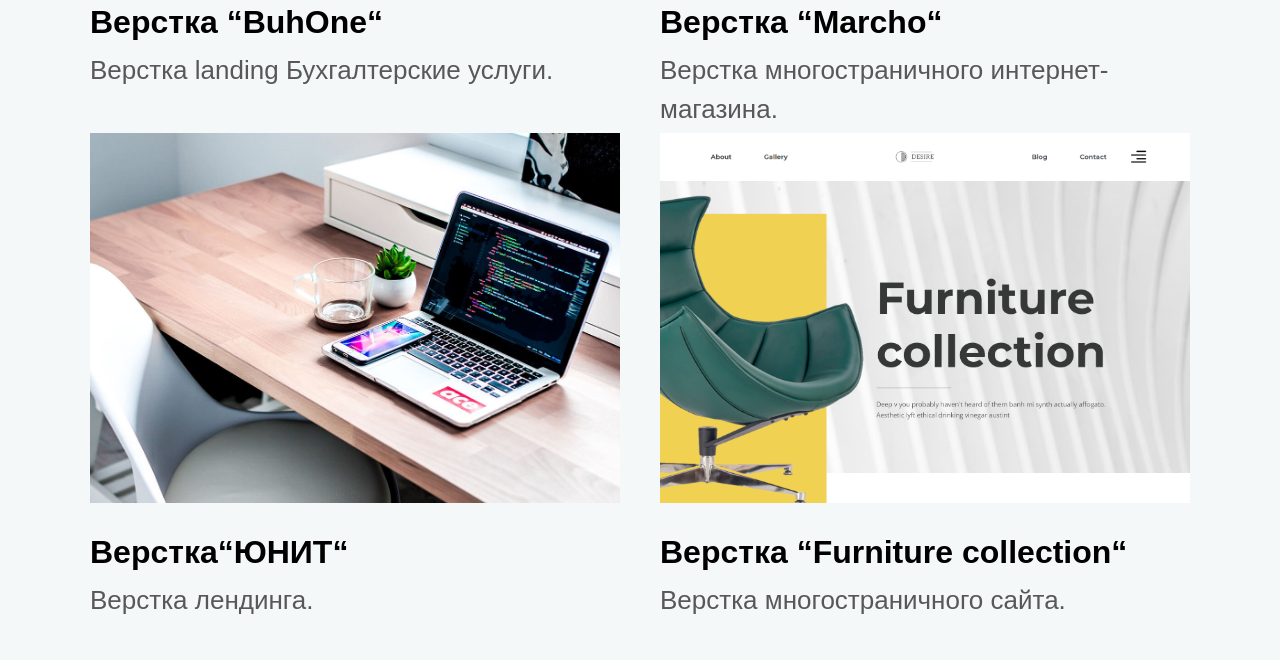
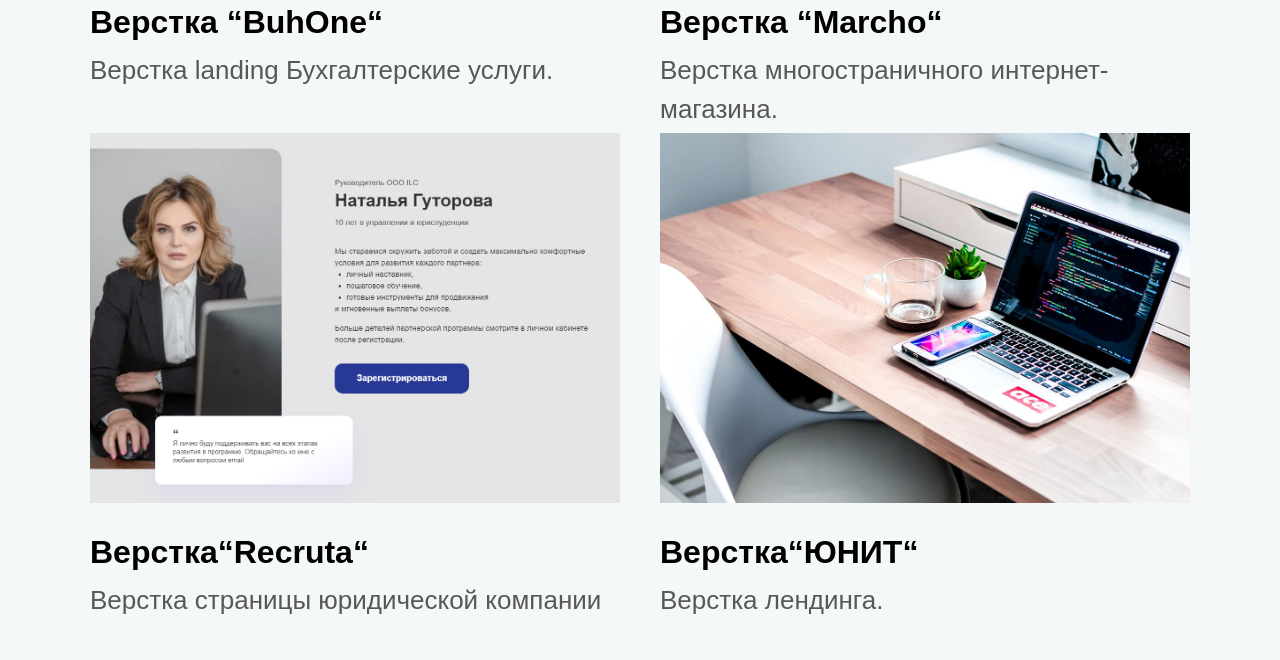
Before and after one commit to ValeriyZoloto/Portfolio-second-, a plain HTML site: page docs/Portfolio.html in a window 1280 px wide. Shown: the part 880-1540 px from the top of the page. Drawn offline with nearby package versions, Linux system fonts and the light colour scheme; grey boxes are pictures that could not be loaded.

Commit message:
add recruta

```diff
--- a/docs/Portfolio.html
+++ b/docs/Portfolio.html
@@ -130,6 +130,20 @@
             <div class="portfolio-card_descrip">
               <h3>Верстка &ldquo;Marcho&ldquo;</h3>
               <p>Верстка многостраничного интернет-магазина.</p>
+            </div>
+          </a>
+        </div>
+
+        <div class="portfolio-card portfolio-card--big mix frontend boots">
+          <a class="portfolio-card_poster"
+            href="https://valeriyzoloto.github.io/Recruta-landing-page/" target="_blank">
+            <img src="./img/portfolio/cards/recruta.png" alt="Recruta" />
+            <button class="more-btn">Смотреть проект</button>
+          </a>
+          <a href="https://valeriyzoloto.github.io/Recruta-landing-page/" target="_blank">
+            <div class="portfolio-card_descrip">
+              <h3>Верстка&ldquo;Recruta&ldquo;</h3>
+              <p>Верстка страницы юридической компании</p>
             </div>
           </a>
         </div>
```
Also changed, not shown: docs/index.html (+7 -5 lines), docs/img/portfolio/cards/recruta.png (added).
